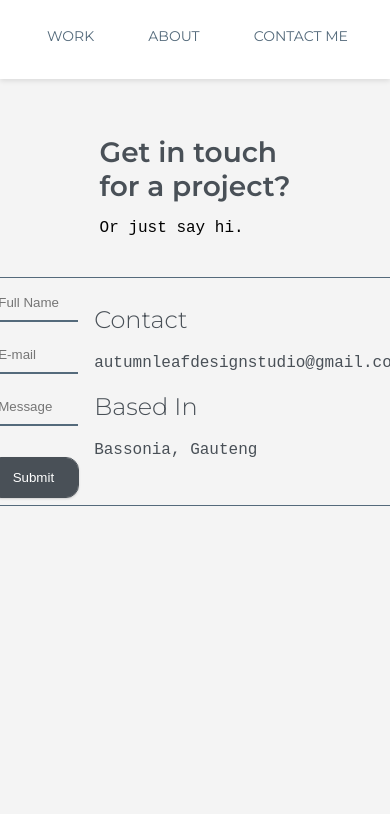
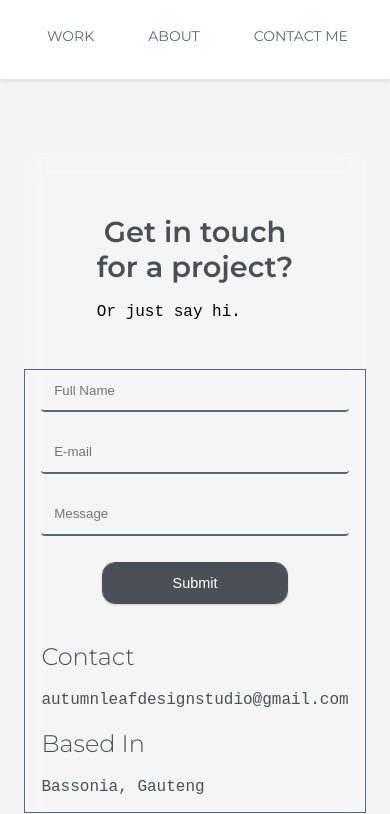
Before and after one commit to Autumn-Tea-Leaf/Autumn-Leaf, a plain HTML site: page contact.html in a window 390 px wide. Shown: the part 65-879 px from the top of the page. Drawn offline with nearby package versions, Linux system fonts and the light colour scheme; a web font is replaced by a local one.

Commit message:
Mobile Responisve

```diff
--- a/CSS/mystyle.css
+++ b/CSS/mystyle.css
@@ -977,45 +977,123 @@ font-weight: 300;
     }
 
     .contact-container {
-        height: auto;
-        min-height: 90vh;
-        padding: 2rem 1rem;
-        margin: 0;
-        width: 100%;
+        min-height: 100vh;
+        padding: 2rem;
+        display: flex;
+        align-items: center;
+        justify-content: center;
+        box-sizing: border-box;
     }
 
     .contact {
-        width: 100%;
-        max-width: 100%;
-        padding: 1.5rem;
-        margin: 0;
-        gap: 1.5rem;
+        width: 90%;
+        padding: 3rem;
+        margin: 0 auto;
+        gap: 2rem;
+        box-sizing: border-box;
+        background: rgba(255, 255, 255, 0.1);
+        backdrop-filter: blur(10px);
+        border: 1px solid rgba(255, 255, 255, 0.2);
+        border-radius: 8px;
     }
 
     .contact h1 {
         font-size: 2rem;
-        margin-bottom: 1rem;
+        margin-bottom: 1.5rem;
+        text-align: center;
     }
 
     .contact .form-section {
-        padding: 1rem;
-        gap: 1rem;
+        flex-direction: column;
+        padding: 0 2rem;
+        gap: 1.5rem;
     }
 
     .contact .form-section form {
         width: 100%;
-        gap: 1rem;
+        max-width: 500px;
+        margin: 0 auto;
+        display: flex;
+        flex-direction: column;
+        gap: 1.5rem;
+    }
+
+    .form-group {
+        display: flex;
+        flex-direction: column;
+        gap: 0.8rem;
+    }
+
+    .contact label {
+        font-size: 0.9rem;
+        margin-bottom: 0.2rem;
     }
 
     .contact input,
     .contact textarea {
         width: 100%;
-        padding: 0.8rem;
+        padding: 1rem;
+        box-sizing: border-box;
+        background: rgba(255, 255, 255, 0.05);
+        border: 1px solid rgba(255, 255, 255, 0.1);
+        border-radius: 4px;
+    }
+
+    .contact textarea {
+        min-height: 120px;
     }
 
     .contact button {
-        width: 100%;
-        margin-top: 1rem;
+        width: 50%;
+        padding: 0.8rem;
+        margin: 0.5rem auto 0;
+        font-size: 0.9rem;
+        background: rgba(255, 255, 255, 0.1);
+        border: 1px solid rgba(255, 255, 255, 0.2);
+        border-radius: 4px;
+        cursor: pointer;
+        transition: all 0.3s ease;
+        display: block;
+    }
+
+    .contact button::after {
+        content: '';
+        position: absolute;
+        left: 0;
+        right: 0;
+        bottom: -26px;
+        height: 26px;
+        z-index: -1;
+    }
+
+    .contact button.push {
+        transform: translateY(-26px);
+        box-shadow: 0 26px 15px 0px rgba(0, 0, 0, 0.15);
+        will-change: transform;
+    }
+
+    .contact button:hover, .contact button:focus {
+        outline: 1px solid #495057;
+        color: #495057;
+        background-color: transparent;
+    }
+
+    .footer-nav {
+        display: flex;
+        gap: 20px;
+        flex-wrap: wrap;
+        justify-content: center;
+    }
+
+    .footer-nav a {
+        white-space: nowrap;
+        font-size: 14px;
+    }
+}
+
+@media (max-width: 768px) {
+    #autumn, #ch {
+        font-size: 50px;
     }
 }
 
@@ -1045,7 +1123,7 @@ font-weight: 300;
     }
 
     .contact .form-section {
-        padding: 0.5rem;
+        padding: 0 1rem;
     }
 
     .ui-card {
@@ -1062,15 +1140,46 @@ font-weight: 300;
     }
 
     .contact-container {
-        padding: 1rem 0.5rem;
+        padding: 1rem;
     }
 
     .contact {
-        padding: 1rem;
+        width: 95%;
+        padding: 2rem;
+    }
+
+    .contact h1 {
+        font-size: 1.8rem;
+        margin-bottom: 1.2rem;
+    }
+
+    .contact .form-section {
+        gap: 1.2rem;
+    }
+
+    .contact .form-section form {
+        gap: 1.2rem;
+    }
+
+    .form-group {
+        gap: 0.6rem;
     }
 
     .contact input,
     .contact textarea {
-        padding: 0.6rem;
+        padding: 0.8rem;
+    }
+
+    .contact button {
+        width: 60%;
+        padding: 0.7rem;
+    }
+
+    .footer-nav {
+        gap: 15px;
+    }
+
+    .footer-nav a {
+        font-size: 13px;
     }
 }
--- a/contact.html
+++ b/contact.html
@@ -2,7 +2,7 @@
 <html lang="en">
 <head>
     <meta charset="UTF-8">
-    <meta name="viewport" content="width=device-width, initial-scale=1.0">
+    <meta name="viewport" content="width=device-width, initial-scale=1.0, maximum-scale=1.0, user-scalable=no">
     <link rel="icon" type="image/png" href="Media/Logo HL W@4x.png">
     <link rel="stylesheet" href="CSS/mystyle.css">
     <script src="https://code.jquery.com/jquery-3.7.1.min.js" integrity="sha256-/JqT3SQfawRcv/BIHPThkBvs0OEvtFFmqPF/lYI/Cxo=" crossorigin="anonymous"></script>
```
Also changed, not shown: index.html (+1 -1 lines).
